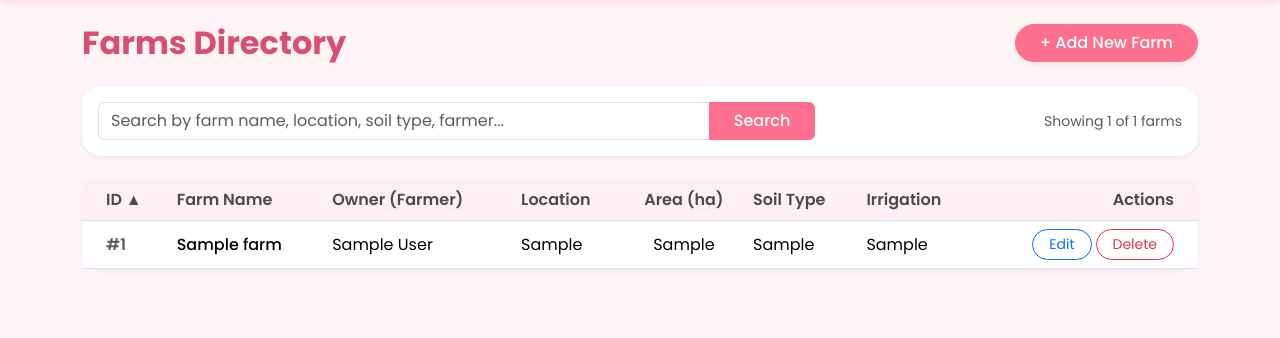
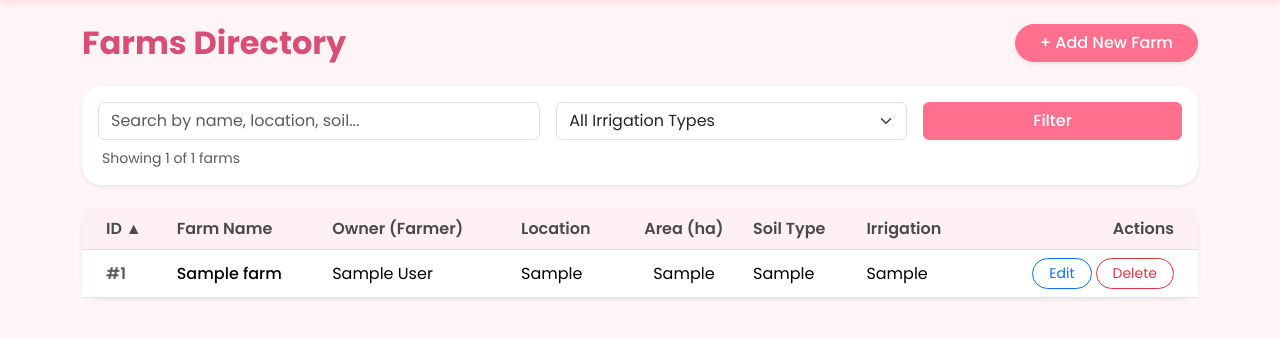
Before and after one commit to jamijamz/agriculture-is, a PHP site: page /modules/farms.php in a window 1280 px wide. Shown: the part 56-394 px from the top of the page. Run offline with PHP 8.4, Linux system fonts and the light colour scheme; the visitor is signed in with stand-in values (Sample User, id 1); tables that the repository leaves empty or names only in its code hold one stand-in row (values such as "Sample post"); some libraries are stand-ins or nearby versions.

Commit message:
Update farms.php

```diff
--- a/modules/farms.php
+++ b/modules/farms.php
@@ -16,12 +16,20 @@ $totalRecords = 0;
 $totalPages = 1;
 $farms = [];
 $farmersList = [];
+$irrigationList = [];
 
 // Fetch farmers list for dropdowns
 try {
     $farmersList = $db->query("SELECT farmer_id, first_name, last_name FROM farmer ORDER BY last_name ASC")->fetchAll();
 } catch (PDOException $e) {
     $farmersList = [];
+}
+
+// Fetch unique irrigation types for the filter dropdown
+try {
+    $irrigationList = $db->query("SELECT DISTINCT irrigation_type FROM farm WHERE irrigation_type IS NOT NULL AND irrigation_type != '' ORDER BY irrigation_type ASC")->fetchAll(PDO::FETCH_COLUMN);
+} catch (PDOException $e) {
+    $irrigationList = [];
 }
 
 // Handle Form Submissions (Add / Update / Delete)
@@ -103,8 +111,9 @@ if ($_SERVER['REQUEST_METHOD'] === 'POST') {
     }
 }
 
-// Search, Sort, and Pagination Parameters
+// Search, Filter, Sort, and Pagination Parameters
 $search = trim($_GET['search'] ?? '');
+$irrigationFilter = trim($_GET['irrigation_filter'] ?? '');
 $sort = $_GET['sort'] ?? 'farm_id';
 $order = $_GET['order'] ?? 'ASC';
 
@@ -121,15 +130,22 @@ if ($page < 1) $page = 1;
 $offset = ($page - 1) * $limit;
 
 try {
-    $whereClause = "";
+    $conditions = [];
     $params = [];
 
     if (!empty($search)) {
-        $whereClause = "WHERE f.farm_name ILIKE :search OR f.location ILIKE :search OR f.soil_type ILIKE :search OR f.irrigation_type ILIKE :search OR fr.first_name ILIKE :search OR fr.last_name ILIKE :search";
+        $conditions[] = "(f.farm_name ILIKE :search OR f.location ILIKE :search OR f.soil_type ILIKE :search OR f.irrigation_type ILIKE :search OR fr.first_name ILIKE :search OR fr.last_name ILIKE :search)";
         $params['search'] = "%$search%";
     }
 
-    // Count query with proper joins for accurate search results
+    if (!empty($irrigationFilter)) {
+        $conditions[] = "f.irrigation_type = :irrigation_filter";
+        $params['irrigation_filter'] = $irrigationFilter;
+    }
+
+    $whereClause = !empty($conditions) ? "WHERE " . implode(" AND ", $conditions) : "";
+
+    // Count query with proper joins for accurate search and filter results
     $countQuery = "SELECT COUNT(*) FROM farm f LEFT JOIN farmer fr ON f.farmer_id = fr.farmer_id $whereClause";
     $countStmt = $db->prepare($countQuery);
     $countStmt->execute($params);
@@ -209,22 +225,34 @@ try {
         <div class="alert alert-danger shadow-sm"><?= htmlspecialchars($error) ?></div>
     <?php endif; ?>
 
-    <!-- Search & Filter Bar -->
+    <!-- Search & Irrigation Filter Bar -->
     <div class="card shadow-sm mb-4 p-3">
         <form method="GET" class="row g-3 align-items-center">
-            <div class="col-md-8">
+            <div class="col-md-5">
                 <div class="input-group">
-                    <input type="text" name="search" class="form-control" placeholder="Search by farm name, location, soil type, farmer..." value="<?= htmlspecialchars($search) ?>">
-                    <button class="btn btn-custom px-4" type="submit">Search</button>
-                    <?php if (!empty($search)): ?>
-                        <a href="farms.php" class="btn btn-outline-secondary">Reset</a>
-                    <?php endif; ?>
+                    <input type="text" name="search" class="form-control" placeholder="Search by name, location, soil..." value="<?= htmlspecialchars($search) ?>">
                 </div>
             </div>
-            <div class="col-md-4 text-md-end text-muted small">
-                Showing <?= count($farms) ?> of <?= $totalRecords ?> farms
+            <div class="col-md-4">
+                <select name="irrigation_filter" class="form-select">
+                    <option value="">All Irrigation Types</option>
+                    <?php foreach ($irrigationList as $type): ?>
+                        <option value="<?= htmlspecialchars($type) ?>" <?= ($irrigationFilter === $type) ? 'selected' : '' ?>>
+                            <?= htmlspecialchars($type) ?>
+                        </option>
+                    <?php endforeach; ?>
+                </select>
+            </div>
+            <div class="col-md-3 d-flex gap-2">
+                <button class="btn btn-custom px-3 w-100" type="submit">Filter</button>
+                <?php if (!empty($search) || !empty($irrigationFilter)): ?>
+                    <a href="farms.php" class="btn btn-outline-secondary">Reset</a>
+                <?php endif; ?>
             </div>
         </form>
+        <div class="mt-2 text-muted small px-1">
+            Showing <?= count($farms) ?> of <?= $totalRecords ?> farms
+        </div>
     </div>
 
     <!-- Farms Table Card -->
@@ -234,7 +262,7 @@ try {
                 <thead>
                     <tr>
                         <th class="ps-4">
-                            <a href="?search=<?= urlencode($search) ?>&sort=farm_id&order=<?= ($sort === 'farm_id' && $order === 'ASC') ? 'DESC' : 'ASC' ?>">
+                            <a href="?search=<?= urlencode($search) ?>&irrigation_filter=<?= urlencode($irrigationFilter) ?>&sort=farm_id&order=<?= ($sort === 'farm_id' && $order === 'ASC') ? 'DESC' : 'ASC' ?>">
                                 ID <?= $sort === 'farm_id' ? ($order === 'ASC' ? '▲' : '▼') : '' ?>
                             </a>
                         </th>
@@ -284,7 +312,7 @@ try {
                     <ul class="pagination mb-0">
                         <?php for ($i = 1; $i <= $totalPages; $i++): ?>
                             <li class="page-item <?= ($page === $i) ? 'active' : '' ?>">
-                                <a class="page-link" href="?search=<?= urlencode($search) ?>&sort=<?= $sort ?>&order=<?= $order ?>&page=<?= $i ?>"><?= $i ?></a>
+                                <a class="page-link" href="?search=<?= urlencode($search) ?>&irrigation_filter=<?= urlencode($irrigationFilter) ?>&sort=<?= $sort ?>&order=<?= $order ?>&page=<?= $i ?>"><?= $i ?></a>
                             </li>
                         <?php endfor; ?>
                     </ul>
```
